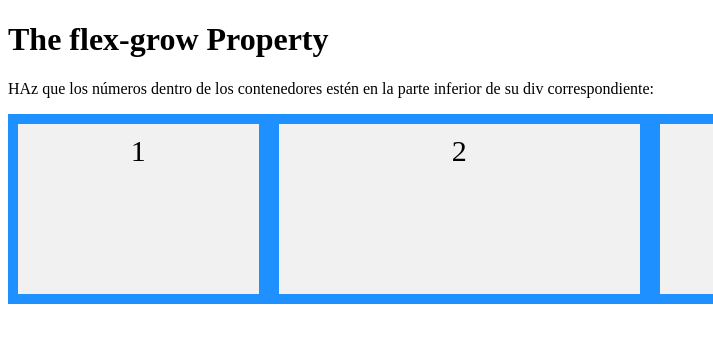
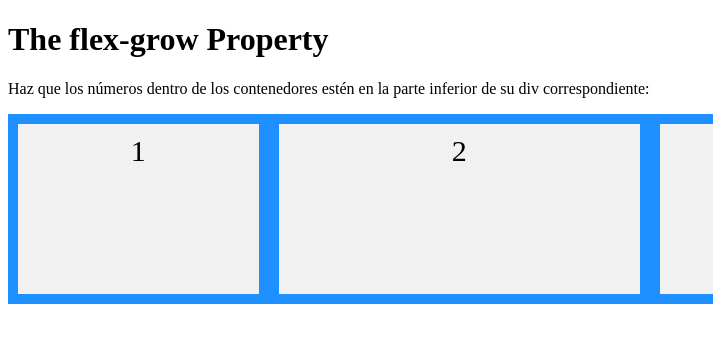
Before and after one commit to ibarraja/profe-beniajan, a plain HTML site: page LM/CSS-Flexbox/e1.html in a window 1280 px wide. Shown: the full height of the page, 0-713 px from the left. Drawn offline with Linux system fonts and the light colour scheme.

Commit message:
Update e1.html

```diff
--- a/LM/CSS-Flexbox/e1.html
+++ b/LM/CSS-Flexbox/e1.html
@@ -23,7 +23,7 @@
 
 <h1>The flex-grow Property</h1>
 
-<p>HAz que los números dentro de los contenedores estén en la parte inferior de su div correspondiente:</p>
+<p>Haz que los números dentro de los contenedores estén en la parte inferior de su div correspondiente:</p>
 
 <div class="container">
   <div style="flex-grow: 1">1</div>
```
